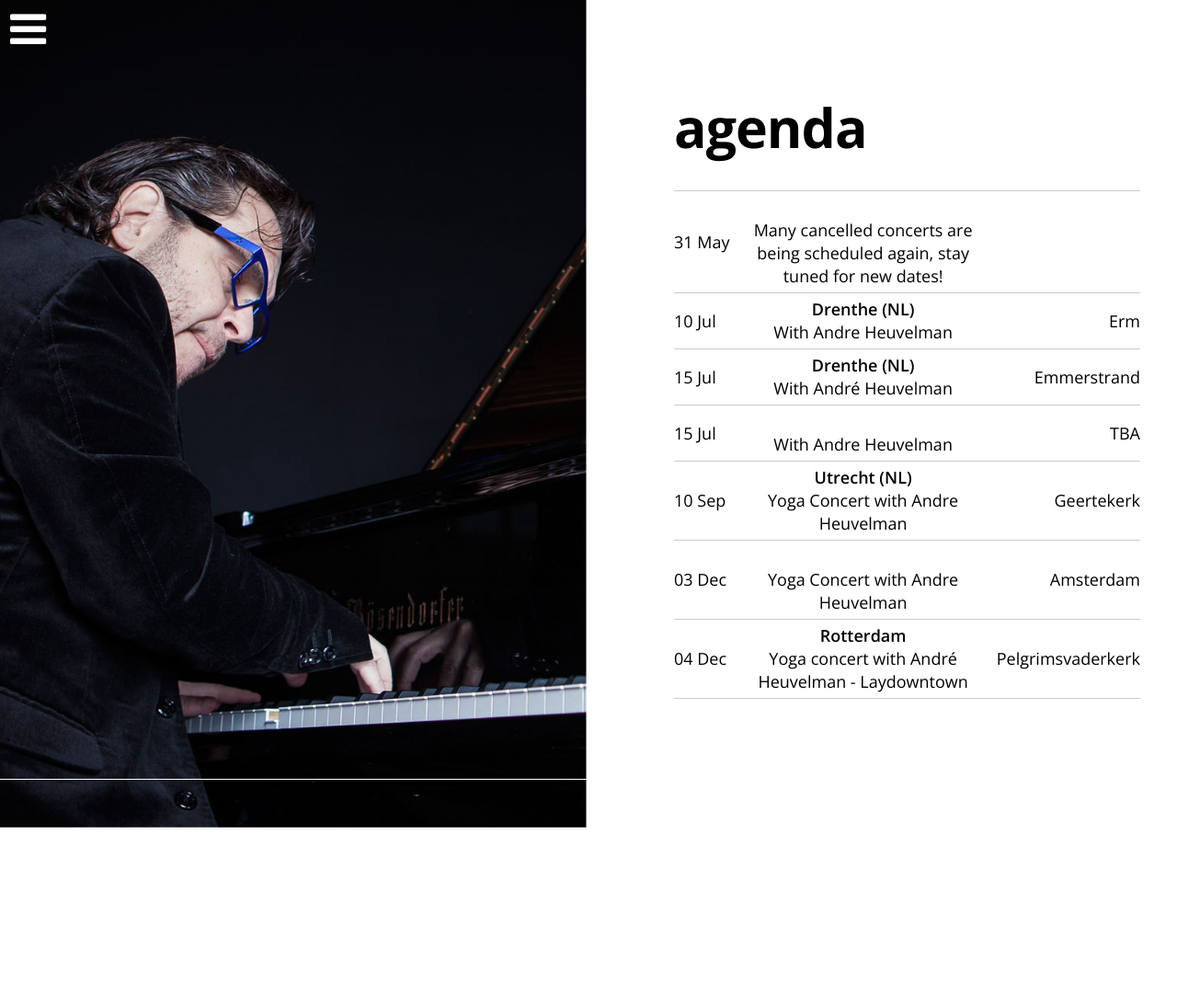
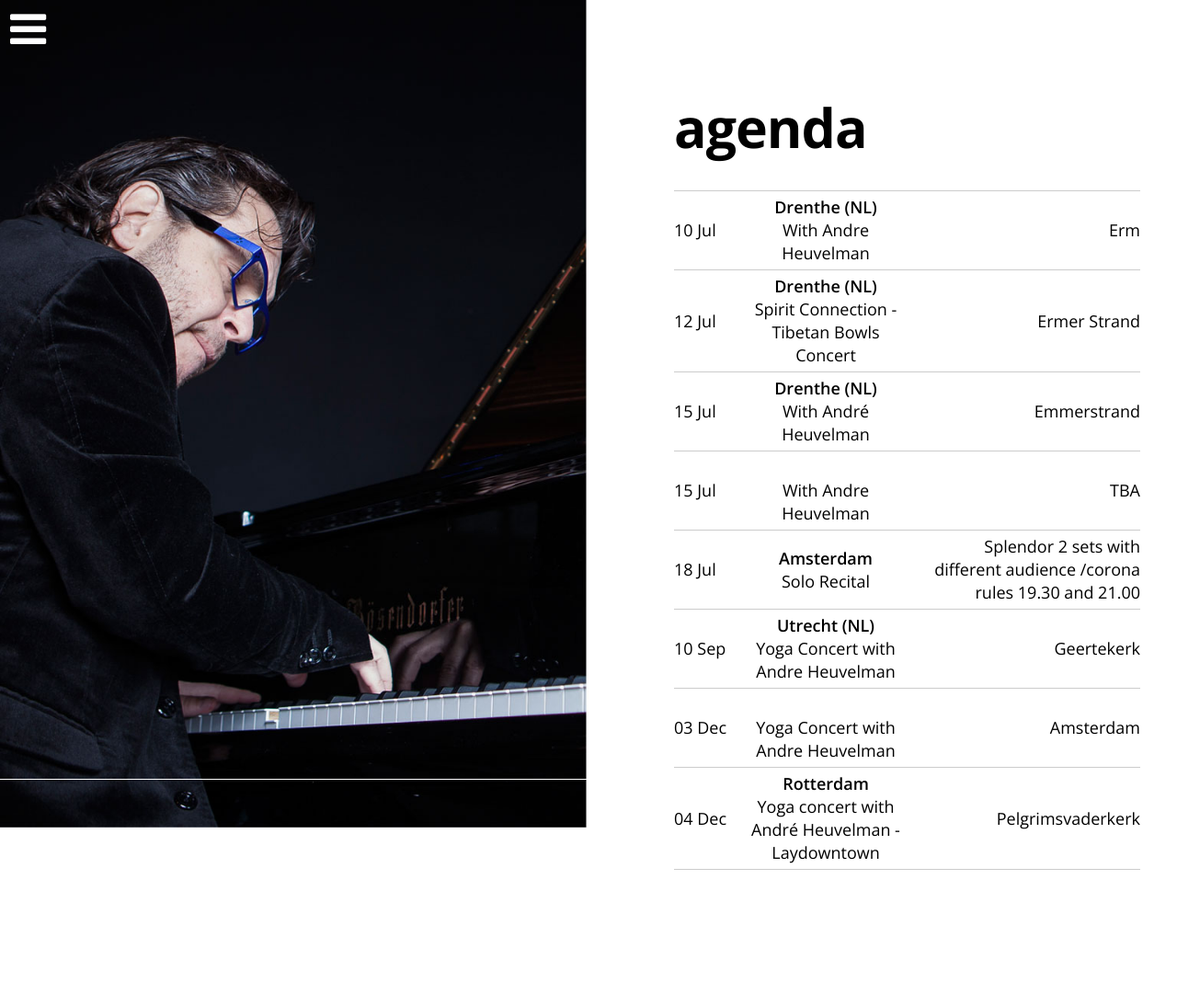
Before and after one commit to mikedelferro/website, a Jekyll site: the page built from agenda.html, in a window 1280 px wide. Shown: the whole page at 92% size. Built offline with Jekyll 4.4.1, drawn with Linux system fonts in a browser that asks for light colours; nearby versions of some CDN libraries; before the commit the page ends 907 px from its top, so only the background shows below that.

Commit message:
Updated '_data/gigs.yml' via CloudCannon

```diff
--- a/_data/gigs.yml
+++ b/_data/gigs.yml
@@ -14,13 +14,11 @@ items:
     location: Pelgrimsvaderkerk
     venue: Rotterdam
     url: 'https://laydowntown.com/'
-  - title: >-
-      Many cancelled concerts are being scheduled again, stay tuned for new
-      dates!
-    date: 2020-05-31 19:00:00
-    location:
-    venue:
-    url:
+  - title: Spirit Connection - Tibetan Bowls Concert
+    date: 2020-07-12 13:00:00
+    location: Ermer Strand
+    venue: Drenthe (NL)
+    url: 'https://www.wij-zijn-tijdloos.nl/'
   - title: Yoga Concert with Andre Heuvelman
     date: 2020-12-03 19:00:00
     location: Amsterdam
@@ -36,3 +34,8 @@ items:
     location: TBA
     venue:
     url:
+  - title: Solo Recital
+    date: 2020-07-18 19:30:00
+    location: Splendor   2 sets with different audience  /corona rules  19.30 and 21.00
+    venue: Amsterdam
+    url: www.splendoramsterdam.com
```
